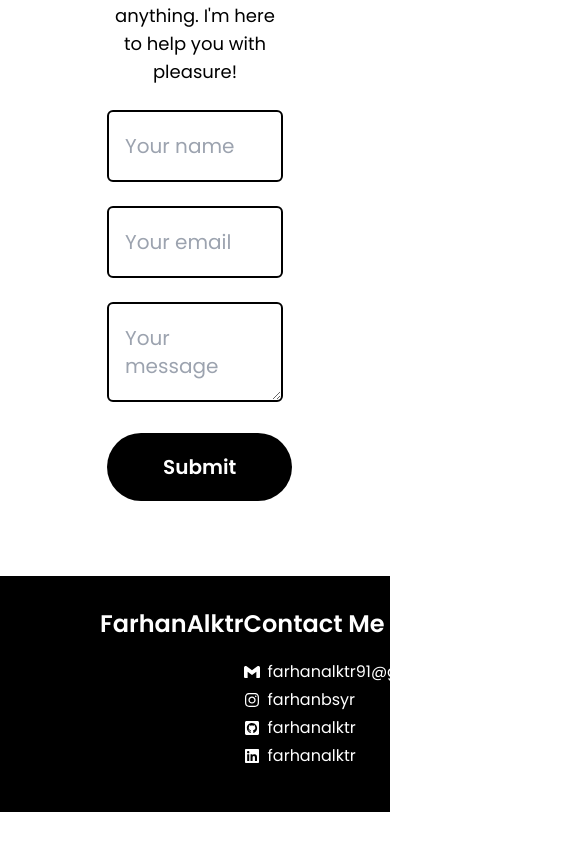
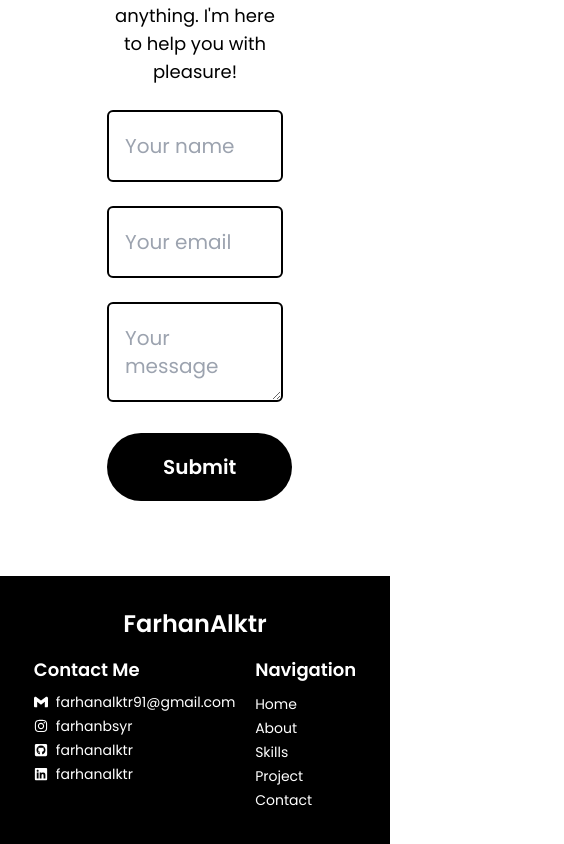
Before and after one commit to farhanbsyr/Farhanalktr, a React (Vite) app: page / in a window 390 px wide. Shown: the part 5500-6344 px from the top of the page, 564 px wide, since content can reach past the window. Before the commit the page ends 6312 px from the top, so only its background shows below. Built offline with nearby package versions, Linux system fonts and the light colour scheme.

Commit message:
membuat footer responsive

```diff
--- a/src/component/Footer.jsx
+++ b/src/component/Footer.jsx
@@ -7,56 +7,71 @@ import { SiGmail } from "react-icons/si";
 function FooterApp() {
   return (
     <div id="footer" className="mt-[75px] py-8 bg-black">
-      <div className="flex flex-row text-white justify-between mx-[100px]">
-        <div className="font-semibold text-2xl">
+      <div className="flex flex-row gap-4 md:gap-0 max-md:flex-wrap text-white justify-around md:justify-between mx-8 sm:mx-12 md:mx-[100px]">
+        <div className="font-semibold text-2xl  max-md:min-w-full  md:text-2xl md:text-left text-center">
           <h1>FarhanAlktr</h1>
         </div>
-        <div>
-          <h2 className="mb-5 font-semibold text-2xl">Contact Me</h2>
+        <div id="footer-contact">
+          <h2 className="mb-2 font-semibold text-lg md:text-2xl">Contact Me</h2>
           <ul className="flex flex-col gap-1">
-            <li className="inline-flex items-center gap-2">
+            <li className="flex items-center gap-2 text-sm  md:text-base max-w-full">
               <SiGmail width={50} />
-              farhanalktr91@gmail.com
+              <a href="" className="break-words">
+                farhanalktr91@gmail.com
+              </a>
             </li>
-            <li className="inline-flex items-center gap-2">
+            <li className="inline-flex items-center gap-2 text-sm  md:text-base">
               <FaInstagram />
-              <p className=" inline-block">farhanbsyr</p>
+              <a
+                className=" inline-block"
+                href="https://www.instagram.com/farhanbsyr/"
+              >
+                farhanbsyr
+              </a>
             </li>
-            <li className="inline-flex items-center gap-2">
+            <li className="inline-flex items-center gap-2 text-sm  md:text-base">
               <FaGithubSquare />
-              farhanalktr
+              <a href="https://github.com/farhanbsyr">farhanalktr</a>
             </li>
-            <li className="inline-flex items-center gap-2">
+            <li className="inline-flex items-center gap-2 text-sm  md:text-base">
               <FaLinkedin />
-              farhanalktr
+              <a href="https://www.linkedin.com/in/farhanalktr/">farhanalktr</a>
             </li>
           </ul>
         </div>
-        <div>
-          <h2 className="mb-5 font-semibold text-2xl">Section</h2>
+        <div id="footer-navigation">
+          <h2 className="mb-2 font-semibold text-lg md:text-2xl">Navigation</h2>
           <ul>
             <li>
-              <a href="#" target="_self">
+              <a href="#" target="_self" className="text-sm md:text-base">
                 Home
               </a>
             </li>
             <li>
-              <a href="#about" target="_self">
+              <a href="#about" target="_self" className="text-sm md:text-base">
                 About
               </a>
             </li>
             <li>
-              <a href="#skills" target="_self">
+              <a href="#skills" target="_self" className="text-sm md:text-base">
                 Skills
               </a>
             </li>
             <li>
-              <a href="#project" target="_self">
+              <a
+                href="#project"
+                target="_self"
+                className="text-sm md:text-base"
+              >
                 Project
               </a>
             </li>
             <li>
-              <a href="#contact" target="_self">
+              <a
+                href="#contact"
+                target="_self"
+                className="text-sm md:text-base"
+              >
                 Contact
               </a>
             </li>
--- a/src/component/HeaderApp.jsx
+++ b/src/component/HeaderApp.jsx
@@ -51,7 +51,7 @@ function HeaderApp() {
   }, []);
 
   return (
-    <nav className=" z-50 fixed top-0 font-sans bg-white  w-[100%] shadow-md">
+    <nav className=" z-50 fixed top-0 font-sans bg-white w-full  shadow-md">
       <div className="container-header py-5 mx-8 sm:mx-14 md:mx-20 lg:mx-28 items-center flex flex-row justify-between">
         <div className="logo-app text-[1.75rem] font-semibold">FarhanAlktr</div>
 
```
